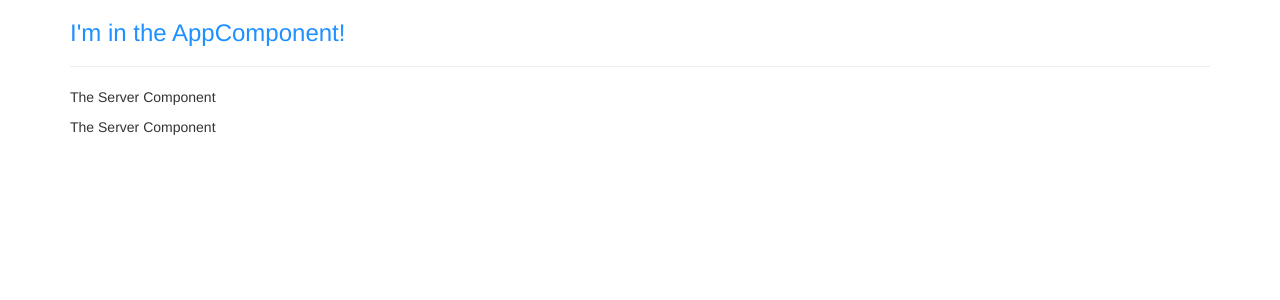
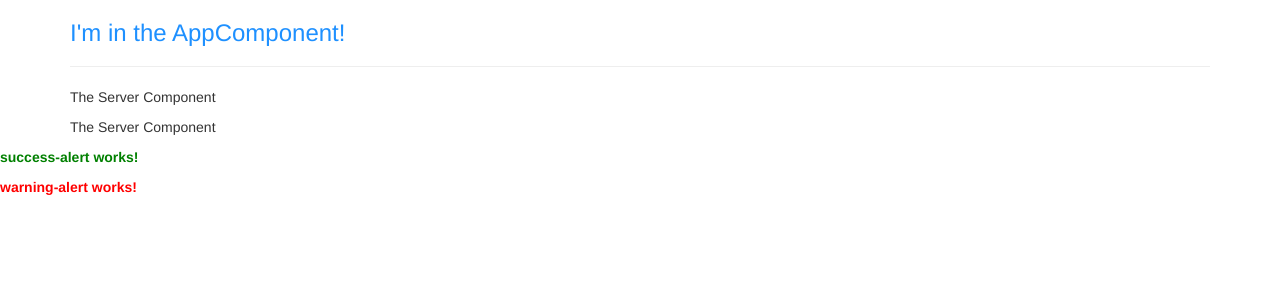
Before and after one commit to oleksandrhubachov/udemy-angular, an Angular app: page / in a window 1280 px wide. Shown: the top 300 px of the page. Built offline with nearby package versions, Linux system fonts and the light colour scheme.

Commit message:
Assignment 1 - add 2 components SuccessAlert and WarningAlert

```diff
--- a/src/app/app.component.html
+++ b/src/app/app.component.html
@@ -9,3 +9,6 @@
     </div>
   </div>
 </div>
+
+<app-success-alert></app-success-alert>
+<app-warning-alert></app-warning-alert>
--- a/src/app/app.module.ts
+++ b/src/app/app.module.ts
@@ -4,12 +4,16 @@ import { FormsModule} from '@angular/forms';
 import { AppComponent } from './app.component';
 import {ServerComponent} from './server/server.component';
 import { ServersComponent } from './servers/servers.component';
+import { SuccessAlertComponent } from './success-alert/success-alert.component';
+import { WarningAlertComponent } from './warning-alert/warning-alert.component';
 
 @NgModule({
   declarations: [
     AppComponent,
     ServerComponent,
-    ServersComponent
+    ServersComponent,
+    SuccessAlertComponent,
+    WarningAlertComponent
   ],
   imports: [
     BrowserModule,
--- /dev/null
+++ b/src/app/success-alert/success-alert.component.css
@@ -0,0 +1,4 @@
+p {
+  color: green;
+  font-weight: bold;
+}
--- /dev/null
+++ b/src/app/success-alert/success-alert.component.html
@@ -0,0 +1 @@
+<p>success-alert works!</p>
--- /dev/null
+++ b/src/app/success-alert/success-alert.component.ts
@@ -0,0 +1,15 @@
+import { Component, OnInit } from '@angular/core';
+
+@Component({
+  selector: 'app-success-alert',
+  templateUrl: './success-alert.component.html',
+  styleUrls: ['./success-alert.component.css']
+})
+export class SuccessAlertComponent implements OnInit {
+
+  constructor() { }
+
+  ngOnInit(): void {
+  }
+
+}
--- /dev/null
+++ b/src/app/warning-alert/warning-alert.component.css
@@ -0,0 +1,4 @@
+p {
+  color: red;
+  font-weight: bold;
+}
--- /dev/null
+++ b/src/app/warning-alert/warning-alert.component.html
@@ -0,0 +1 @@
+<p>warning-alert works!</p>
--- /dev/null
+++ b/src/app/warning-alert/warning-alert.component.ts
@@ -0,0 +1,15 @@
+import { Component, OnInit } from '@angular/core';
+
+@Component({
+  selector: 'app-warning-alert',
+  templateUrl: './warning-alert.component.html',
+  styleUrls: ['./warning-alert.component.css']
+})
+export class WarningAlertComponent implements OnInit {
+
+  constructor() { }
+
+  ngOnInit(): void {
+  }
+
+}
```
